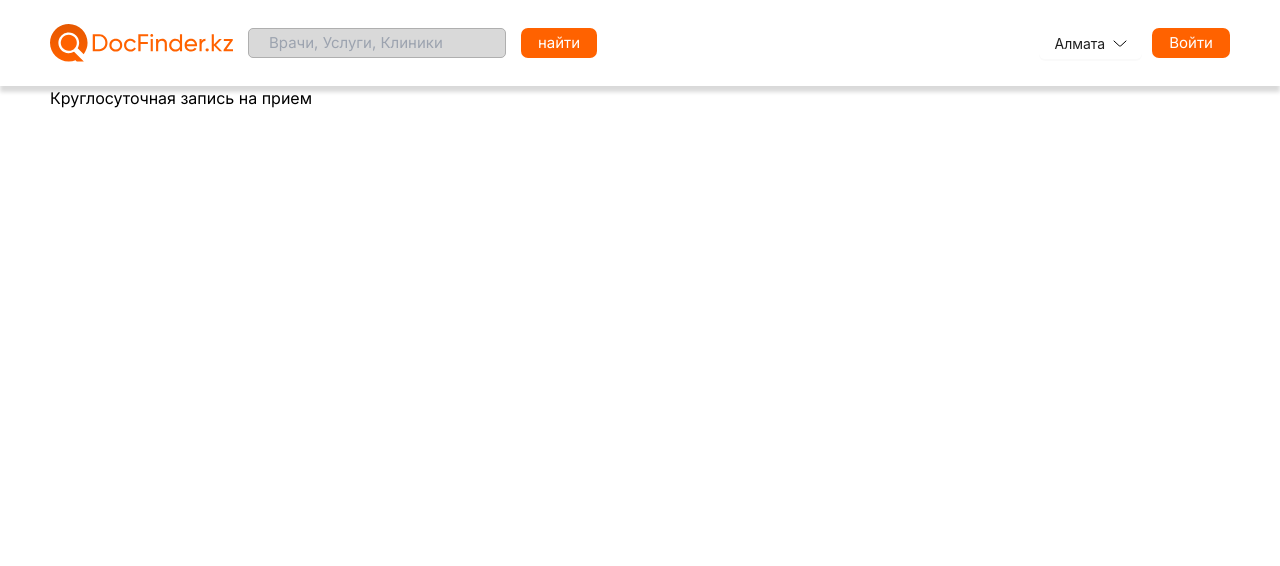
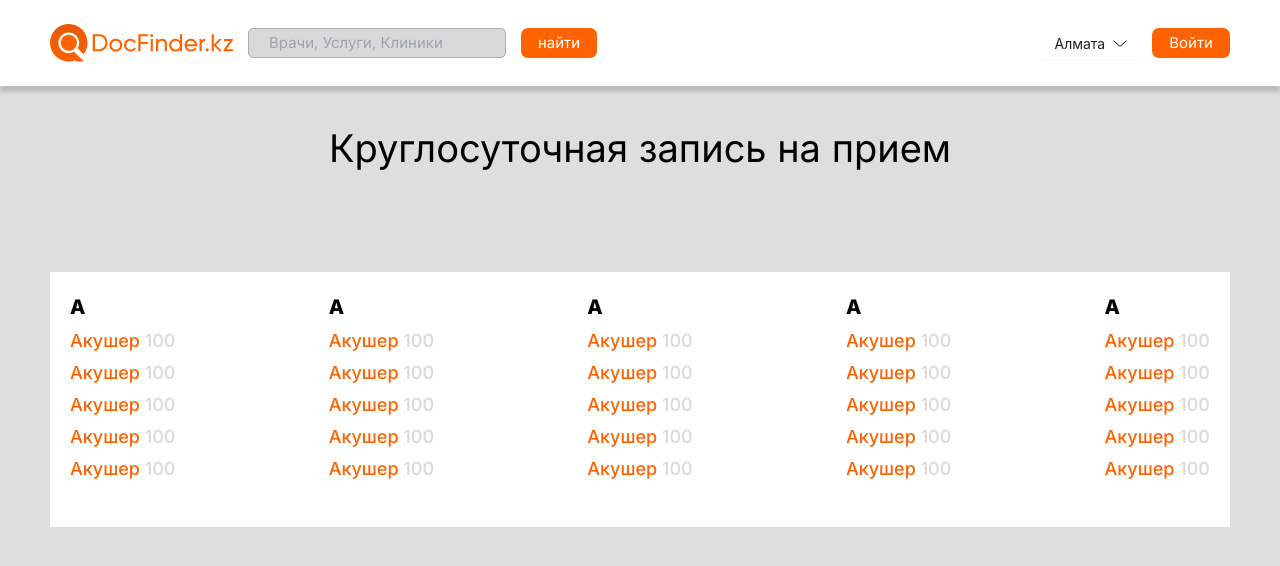
Before and after one commit to Tolegen777/docfinder, a Next.js app: page / in a window 1280 px wide. Shown: the top 566 px of the page. Built offline with nearby package versions, Linux system fonts and the light colour scheme.

Commit message:
finished componets reception

```diff
--- a/src/app/globals.scss
+++ b/src/app/globals.scss
@@ -6,6 +6,10 @@
   padding: 0;
   box-sizing: border-box;
 }
+
+body {
+  background: #dedede;
+}
 .container {
   max-width: 1180px;
   margin: 0 auto;
--- a/src/components/header/header.module.scss
+++ b/src/components/header/header.module.scss
@@ -2,6 +2,7 @@
   padding: 0 20px;
   box-shadow: 0px 6px 4px 0px #00000026;
   height: 86px;
+  background: #ffffff;
   .content {
     display: flex;
     align-items: center;
--- a/src/components/reception/Reaception.tsx
+++ b/src/components/reception/Reaception.tsx
@@ -7,6 +7,100 @@ function Reaception() {
         <div className="container">
           <div className={styles.content}>
             <h1 className={styles.title}>Круглосуточная запись на прием</h1>
+            <div className={styles.dostors}>
+              <div className={styles.cards}>
+                <div className={styles.specialties}>
+                  <h2 className={styles.letter}>А</h2>
+                  <h4 className={styles.speciality}>
+                    Акушер <span className={styles.quantity}>100</span>
+                  </h4>
+                  <h4 className={styles.speciality}>
+                    Акушер <span className={styles.quantity}>100</span>
+                  </h4>
+                  <h4 className={styles.speciality}>
+                    Акушер <span className={styles.quantity}>100</span>
+                  </h4>
+                  <h4 className={styles.speciality}>
+                    Акушер <span className={styles.quantity}>100</span>
+                  </h4>
+                  <h4 className={styles.speciality}>
+                    Акушер <span className={styles.quantity}>100</span>
+                  </h4>
+                </div>
+                <div className={styles.specialties}>
+                  <h2 className={styles.letter}>А</h2>
+                  <h4 className={styles.speciality}>
+                    Акушер <span className={styles.quantity}>100</span>
+                  </h4>
+                  <h4 className={styles.speciality}>
+                    Акушер <span className={styles.quantity}>100</span>
+                  </h4>
+                  <h4 className={styles.speciality}>
+                    Акушер <span className={styles.quantity}>100</span>
+                  </h4>
+                  <h4 className={styles.speciality}>
+                    Акушер <span className={styles.quantity}>100</span>
+                  </h4>
+                  <h4 className={styles.speciality}>
+                    Акушер <span className={styles.quantity}>100</span>
+                  </h4>
+                </div>
+                <div className={styles.specialties}>
+                  <h2 className={styles.letter}>А</h2>
+                  <h4 className={styles.speciality}>
+                    Акушер <span className={styles.quantity}>100</span>
+                  </h4>
+                  <h4 className={styles.speciality}>
+                    Акушер <span className={styles.quantity}>100</span>
+                  </h4>
+                  <h4 className={styles.speciality}>
+                    Акушер <span className={styles.quantity}>100</span>
+                  </h4>
+                  <h4 className={styles.speciality}>
+                    Акушер <span className={styles.quantity}>100</span>
+                  </h4>
+                  <h4 className={styles.speciality}>
+                    Акушер <span className={styles.quantity}>100</span>
+                  </h4>
+                </div>
+                <div className={styles.specialties}>
+                  <h2 className={styles.letter}>А</h2>
+                  <h4 className={styles.speciality}>
+                    Акушер <span className={styles.quantity}>100</span>
+                  </h4>
+                  <h4 className={styles.speciality}>
+                    Акушер <span className={styles.quantity}>100</span>
+                  </h4>
+                  <h4 className={styles.speciality}>
+                    Акушер <span className={styles.quantity}>100</span>
+                  </h4>
+                  <h4 className={styles.speciality}>
+                    Акушер <span className={styles.quantity}>100</span>
+                  </h4>
+                  <h4 className={styles.speciality}>
+                    Акушер <span className={styles.quantity}>100</span>
+                  </h4>
+                </div>
+                <div className={styles.specialties}>
+                  <h2 className={styles.letter}>А</h2>
+                  <h4 className={styles.speciality}>
+                    Акушер <span className={styles.quantity}>100</span>
+                  </h4>
+                  <h4 className={styles.speciality}>
+                    Акушер <span className={styles.quantity}>100</span>
+                  </h4>
+                  <h4 className={styles.speciality}>
+                    Акушер <span className={styles.quantity}>100</span>
+                  </h4>
+                  <h4 className={styles.speciality}>
+                    Акушер <span className={styles.quantity}>100</span>
+                  </h4>
+                  <h4 className={styles.speciality}>
+                    Акушер <span className={styles.quantity}>100</span>
+                  </h4>
+                </div>
+              </div>
+            </div>
           </div>
         </div>
       </section>
--- a/src/components/reception/reception.module.scss
+++ b/src/components/reception/reception.module.scss
@@ -0,0 +1,74 @@
+.reception {
+  .content {
+    .title {
+      font-size: 38px;
+      font-weight: 400;
+      line-height: 45.51px;
+      text-align: center;
+      color: #000000;
+      padding: 40px 0 100px 0;
+    }
+
+    .dostors {
+      max-width: 100%;
+      background: #fff;
+      padding: 10px;
+
+      .cards {
+        padding: 10px;
+        display: flex;
+        justify-content: space-between;
+        flex-wrap: wrap;
+        gap: 20px;
+
+        .specialties {
+          display: flex;
+          flex-direction: column;
+          padding-bottom: 25px;
+          gap: 5px;
+          .letter {
+            font-size: 20px;
+            font-weight: 800;
+          }
+
+          .speciality {
+            color: #ff6200;
+            font-size: 18px;
+            font-weight: 500;
+            .quantity {
+              color: #d9d9d9;
+            }
+          }
+        }
+      }
+    }
+  }
+}
+
+@media (max-width: 559px) {
+  .reception {
+    .content {
+      .title {
+        font-size: 26px;
+      }
+    }
+  }
+}
+@media (max-width: 425px) {
+  .reception {
+    .content {
+      .title {
+        font-size: 21px;
+      }
+    }
+  }
+}
+@media (max-width: 425px) {
+  .reception {
+    .content {
+      .title {
+        font-size: 16px;
+      }
+    }
+  }
+}
```
